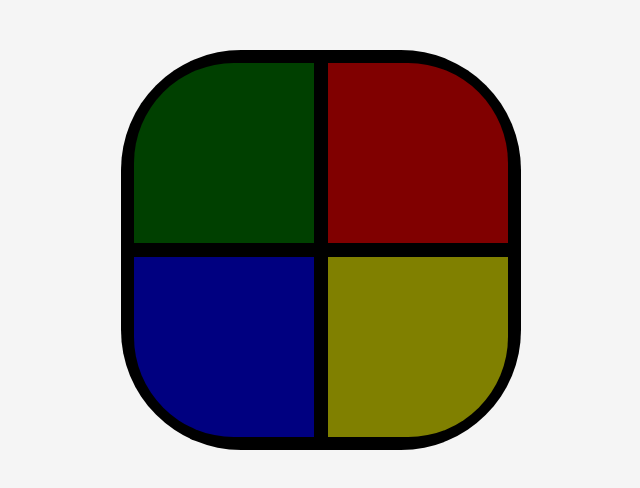
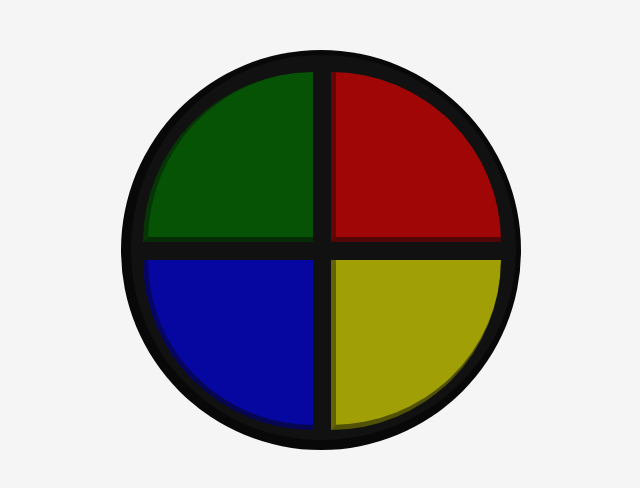
Before and after one commit to huichops/simon, a website built with webpack: page index.html in a window 1280 px wide. Shown: the whole page, without its empty margins (319-959 px from the left). Built offline with nearby package versions, Linux system fonts and the light colour scheme.

Commit message:
improve buttons and board UI

```diff
--- a/styles/index.scss
+++ b/styles/index.scss
@@ -3,30 +3,41 @@
  * - Add any styles you want here!
  */
 
-$corner-radius: 100px;
+$corner-radius: 200px;
+$bottom-left-shadow: 10px solid rgba(0, 0, 0, 0.5);
+$top-right-shadow: 5px solid rgba(0, 0, 0, 0.5);
 
 body {
-  background: #f5f5f5;
+  background: whitesmoke;
 }
 
 .simon {
-  background-color: black;
-  border-radius: 30%;
+  background-color: #111;
+  border-radius: 50%;
   width: 400px;
   height: 400px;
   margin: auto;
   margin-top: 50px;
   box-sizing: border-box;
-  padding: 8px;
+  border-bottom: $bottom-left-shadow;
+  border-left: $bottom-left-shadow;
+  border-top: $top-right-shadow;
+  border-right: $top-right-shadow;
+  padding-right: 5px;
+  padding-left: 5px;
+  padding-top: 10px;
 }
 
 .button {
-  opacity: 0.5;
-  width: 180px;
-  height: 180px;
-  margin: 5px;
+  opacity: 0.6;
+  width: 170px;
+  height: 170px;
+  margin: 7px;
   display: inline-block;
   box-sizing: border-box;
+  border-bottom: 5px solid rgba(0, 0, 0, 0.5);
+  border-left: 5px solid rgba(0, 0, 0, 0.4);
+  transition: opacity 0.2s;
   &.lighted {
     opacity: 1;
   }
```
